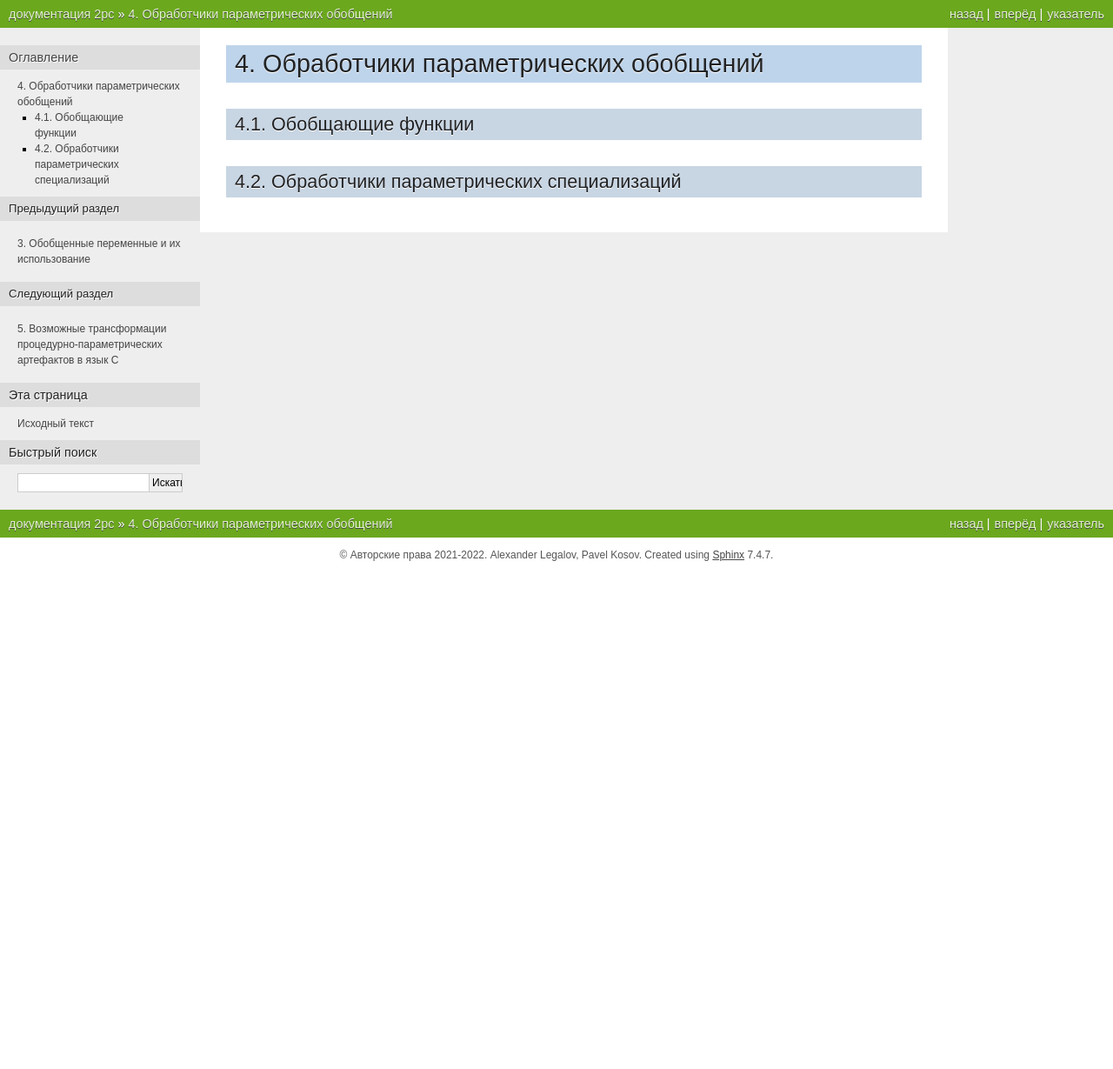
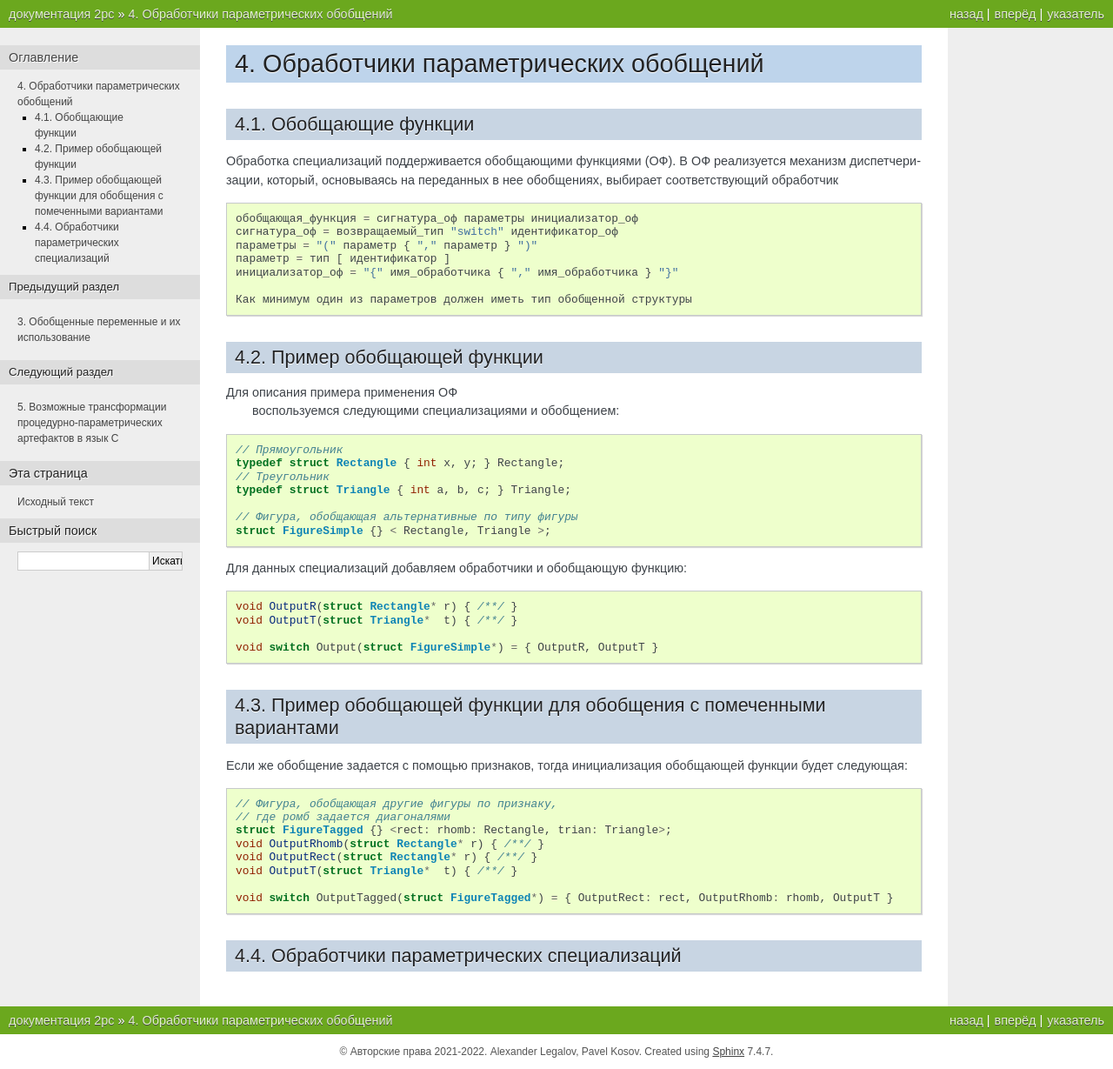
Before and after one commit to kpdev/2pc, a Sphinx documentation site: the page built from documents/2pcdoc/source/GenFunctions.rst, in a window 1280 px wide. Shown: the whole page at 87% size. Built offline with Sphinx 7.4.7, drawn with Linux system fonts in a browser that asks for light colours; before the commit the page ends 900 px from its top, so only the background shows below that.

Commit message:
Add description of gen function

```diff
--- a/documents/2pcdoc/source/GenFunctions.rst
+++ b/documents/2pcdoc/source/GenFunctions.rst
@@ -4,6 +4,65 @@
 Обобщающие функции
 -------------------------
 
+Обработка специализаций поддерживается обобщающими функциями (ОФ).
+В ОФ реализуется механизм диспетчеризации, который, основываясь на переданных в нее
+обобщениях, выбирает соответствующий обработчик
+
+::
+
+  обобщающая_функция = сигнатура_оф параметры инициализатор_оф
+  сигнатура_оф = возвращаемый_тип "switch" идентификатор_оф
+  параметры = "(" параметр { "," параметр } ")"
+  параметр = тип [ идентификатор ]
+  инициализатор_оф = "{" имя_обработчика { "," имя_обработчика } "}"
+
+  Как минимум один из параметров должен иметь тип обобщенной структуры
+
+
+
+Пример обобщающей функции
+--------------------------
+
+Для описания примера применения ОФ
+ воспользуемся следующими специализациями и обобщением:
+
+.. code-block:: c
+
+  // Прямоугольник
+  typedef struct Rectangle { int x, y; } Rectangle;
+  // Треугольник
+  typedef struct Triangle { int a, b, c; } Triangle;
+
+  // Фигура, обобщающая альтернативные по типу фигуры
+  struct FigureSimple {} < Rectangle, Triangle >;
+
+Для данных специализаций добавляем обработчики
+и обобщающую функцию:
+
+.. code-block:: c
+
+  void OutputR(struct Rectangle* r) { /**/ }
+  void OutputT(struct Triangle*  t) { /**/ }
+
+  void switch Output(struct FigureSimple*) = { OutputR, OutputT }
+
+
+Пример обобщающей функции для обобщения с помеченными вариантами
+-----------------------------------------------------------------
+
+Если же обобщение задается с помощью признаков, тогда инициализация
+обобщающей функции будет следующая:
+
+.. code-block:: c
+
+  // Фигура, обобщающая другие фигуры по признаку,
+  // где ромб задается диагоналями
+  struct FigureTagged {} <rect: rhomb: Rectangle, trian: Triangle>;
+  void OutputRhomb(struct Rectangle* r) { /**/ }
+  void OutputRect(struct Rectangle* r) { /**/ }
+  void OutputT(struct Triangle*  t) { /**/ }
+
+  void switch OutputTagged(struct FigureTagged*) = { OutputRect: rect, OutputRhomb: rhomb, OutputT }
 
 Обработчики параметрических специализаций
 ----------------------------------------------
```
